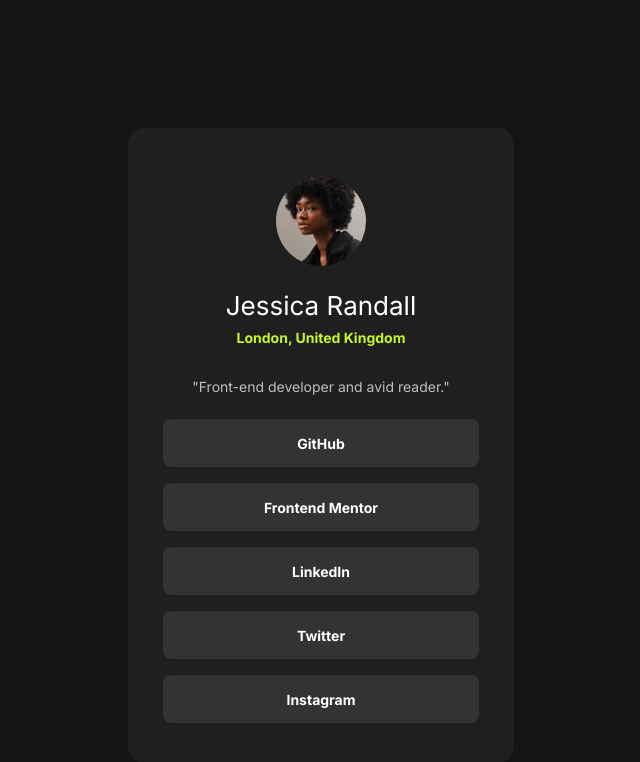
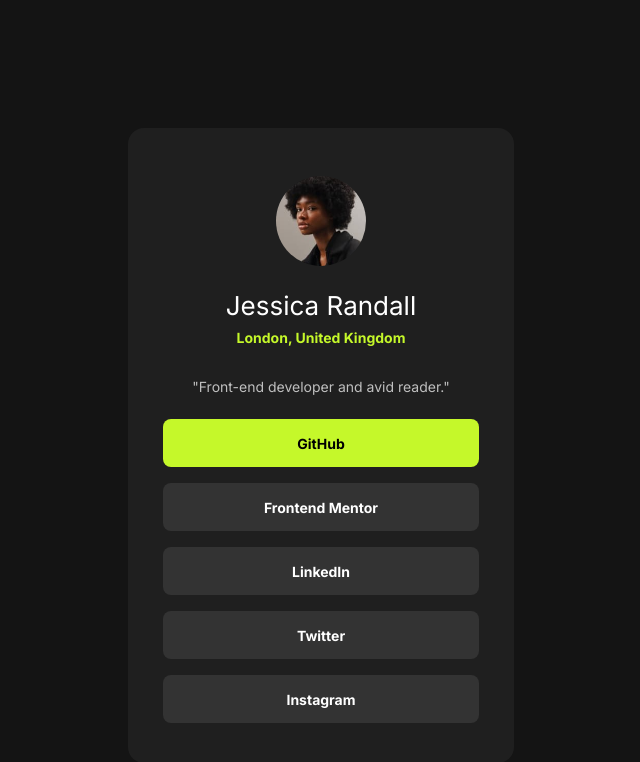
Before and after one commit to kthgrm/social-links-profile, a plain HTML site: page index.html in a window 1280 px wide. In both pictures the pointer is over the item "GitHub". Shown: the whole page, without its empty margins (319-959 px from the left). Drawn offline with Linux system fonts and the light colour scheme.

Commit message:
Update style.css

```diff
--- a/style.css
+++ b/style.css
@@ -66,3 +66,8 @@
     height: 3rem;
     border-radius: .5rem;
 }
+
+.container ul li:hover{
+    background-color: hsl(75, 94%, 57%);
+    color: black;
+}
```
